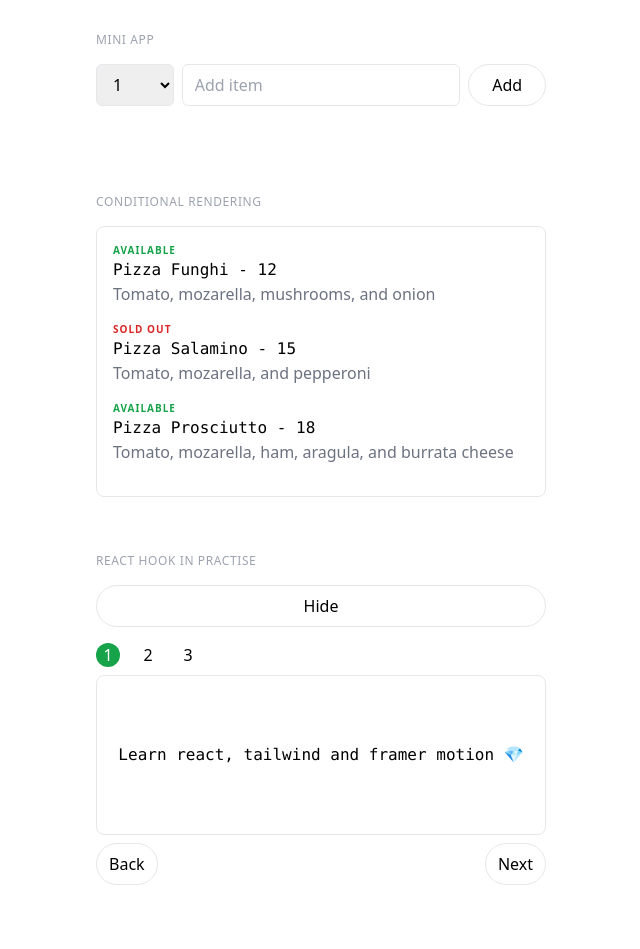
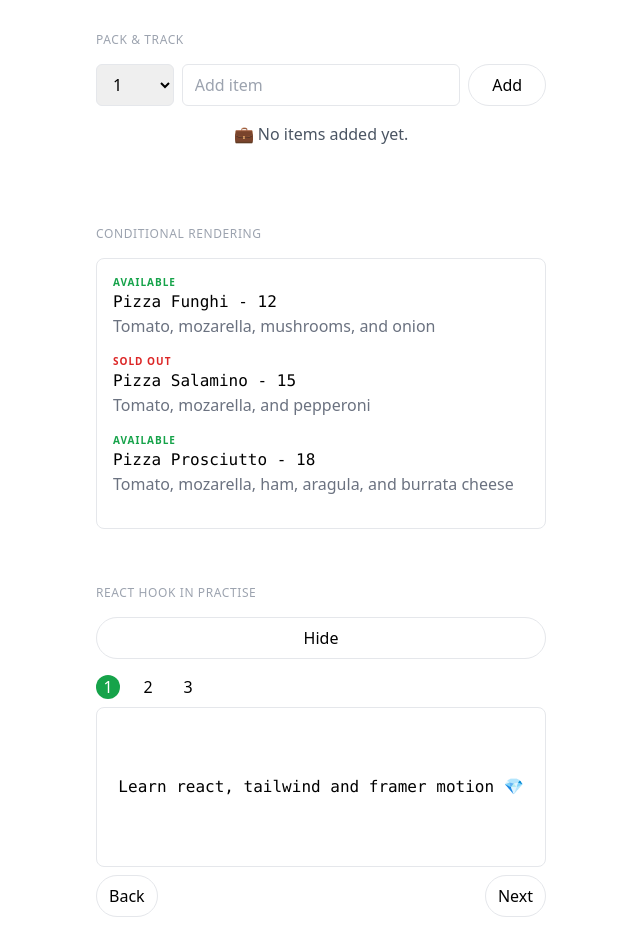
Before and after one commit to casicodes/reactminis, a React (Vite) app: page / in a window 1280 px wide. Shown: the whole page, without its empty margins (319-959 px from the left). Before the commit the page ends 917 px from the top, so only its background shows below. Built offline with nearby package versions, Linux system fonts and the light colour scheme.

Commit message:
Restructure the layout

```diff
--- a/src/App.tsx
+++ b/src/App.tsx
@@ -6,7 +6,7 @@ import FarAway from "./components/FarAway";
 function App() {
   return (
     <div className="flex flex-col gap-14 max-w-[450px] mx-auto">
-      <FarAway title="Mini App" />
+      <FarAway title="Pack & track" />
       <Menu title="Conditional rendering" />
       <Stepper title="React hook in practise" />
     </div>
--- a/src/components/FarAway.tsx
+++ b/src/components/FarAway.tsx
@@ -52,15 +52,14 @@ function FarAway({ title }) {
           </button>
         </form>
       </div>
-      {items.length < 0 ? (
-        <div>
-          <p>Add and keep track of your items</p>
-        </div>
+      {items.length === 0 ? (
+        <p className="text-gray-600 text-center">💼 No items added yet.</p>
       ) : (
         ""
       )}
+
       <div>
-        <ul className="mt-4 divide-y">
+        <ul className="mt-2 divide-y">
           {items.map((item) => (
             <Item item={item} key={item.id} toggleStatus={toggleStatus} />
           ))}
```
